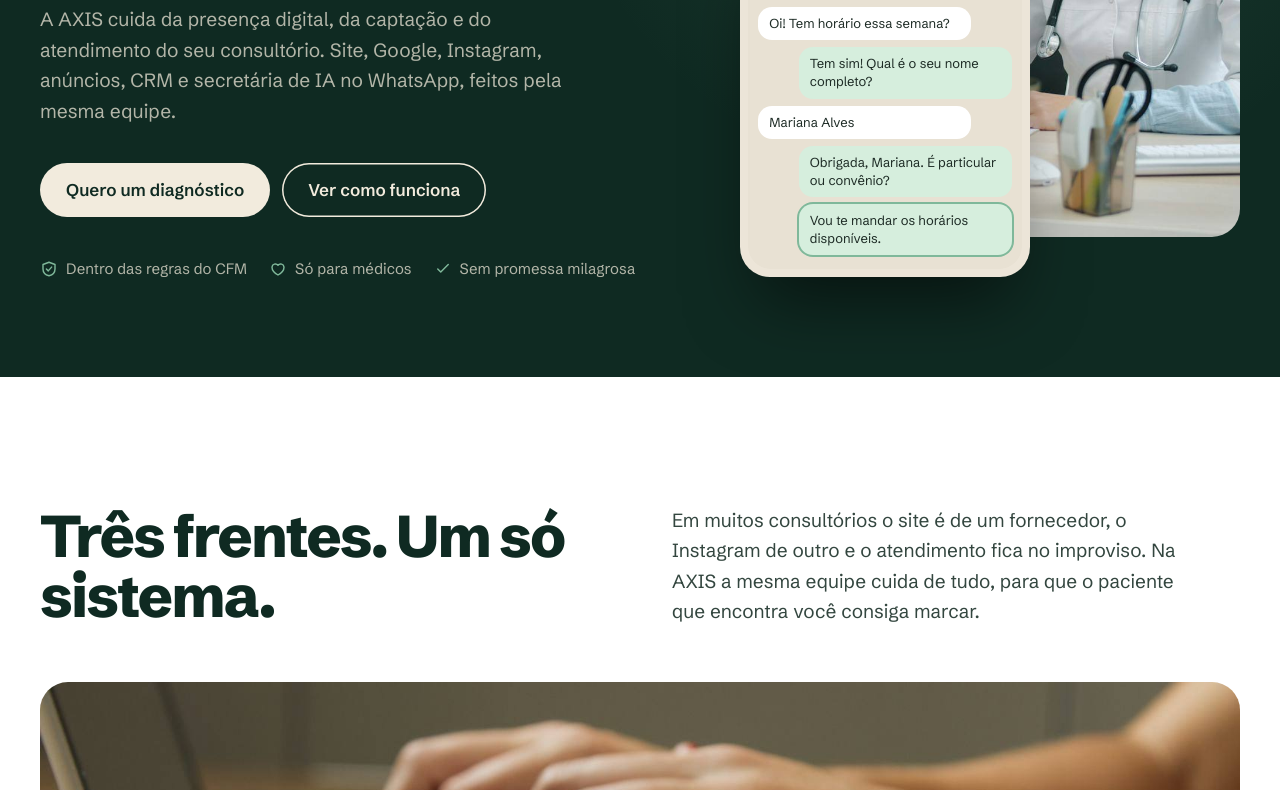
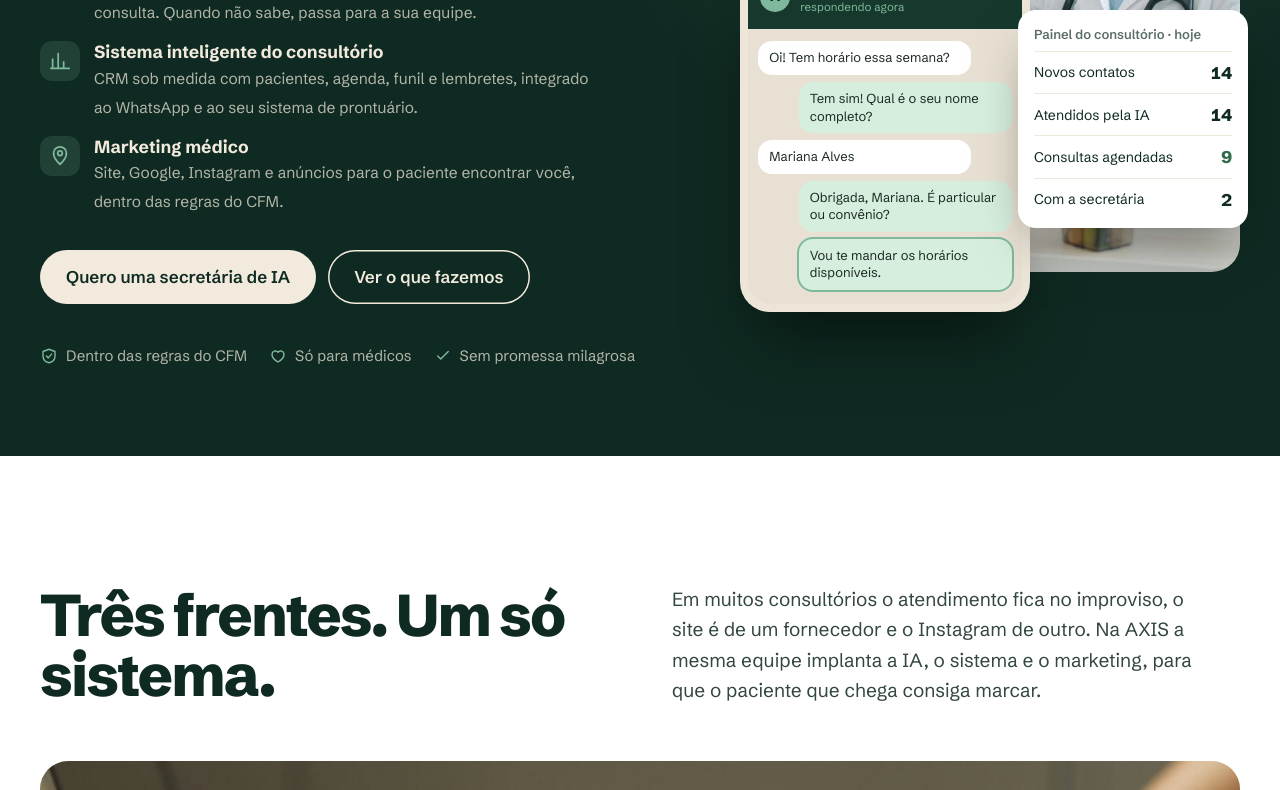
Before and after one commit to contatocaioramosprincipal-create/login, a plain HTML site: page index.html in a window 1280 px wide. Shown: the part 445-1235 px from the top of the page. Drawn offline with Linux system fonts and the light colour scheme.

Commit message:
Capa do site: secretária de IA e sistemas inteligentes em destaque
Co-Authored-By: Claude Opus 5.5 <noreply@anthropic.com>
Claude-Session: https://claude.ai/code/session_012QCT1NeMZ3tywoae11c1kf

```diff
--- a/index.html
+++ b/index.html
@@ -3,8 +3,8 @@
 <head>
 <meta charset="utf-8">
 <meta name="viewport" content="width=device-width,initial-scale=1,viewport-fit=cover">
-<title>AXIS · Marketing para médicos</title>
-<meta name="description" content="Marketing, IA e sistemas para médicos. Site, Google, Instagram, anúncios, CRM e secretária de IA no WhatsApp, dentro das regras do CFM.">
+<title>AXIS · Secretária de IA e sistemas para consultórios</title>
+<meta name="description" content="Secretária de IA no WhatsApp que atende e agenda pacientes 24h, sistema inteligente (CRM) para o consultório e marketing médico dentro das regras do CFM.">
 <meta name="theme-color" content="#0F2A22">
 <link rel="canonical" href="https://axismed.app.br/">
 <link rel="icon" href="/favicon.svg" type="image/svg+xml">
@@ -13,12 +13,12 @@
 <meta name="apple-mobile-web-app-capable" content="yes">
 <meta name="apple-mobile-web-app-title" content="AXIS Lab">
 <meta property="og:type" content="website"><meta property="og:locale" content="pt_BR">
-<meta property="og:url" content="https://axismed.app.br/"><meta property="og:title" content="AXIS · Marketing para médicos">
-<meta property="og:description" content="Marketing, IA e sistemas para médicos. Site, Google, Instagram, anúncios, CRM e secretária de IA no WhatsApp, dentro das regras do CFM."><meta property="og:image" content="https://axismed.app.br/og.jpg">
+<meta property="og:url" content="https://axismed.app.br/"><meta property="og:title" content="AXIS · Secretária de IA e sistemas para consultórios">
+<meta property="og:description" content="Secretária de IA no WhatsApp que atende e agenda pacientes 24h, sistema inteligente (CRM) para o consultório e marketing médico dentro das regras do CFM."><meta property="og:image" content="https://axismed.app.br/og.jpg">
 <meta name="twitter:card" content="summary_large_image">
 <link rel="preconnect" href="https://fonts.googleapis.com"><link rel="preconnect" href="https://fonts.gstatic.com" crossorigin>
 <link rel="stylesheet" href="https://fonts.googleapis.com/css2?family=Schibsted+Grotesk:wght@400;500;600;700;800&display=swap">
-<link rel="stylesheet" href="/site.css?v=7">
+<link rel="stylesheet" href="/site.css?v=8">
 </head>
 <body>
 <header class="nav"><div class="wrap">
@@ -30,9 +30,14 @@
 <section class="hero dark">
   <div class="wrap">
     <div>
-      <h1>O médico que o paciente encontra, confia e consegue marcar.</h1>
-      <p class="lede">A AXIS cuida da presença digital, da captação e do atendimento do seu consultório. Site, Google, Instagram, anúncios, CRM e secretária de IA no WhatsApp, feitos pela mesma equipe.</p>
-      <div class="ctas"><a class="btn b-cream" href="#contato">Quero um diagnóstico</a><a class="btn b-line" style="color:var(--cream)" href="#metodo">Ver como funciona</a></div>
+      <h1>Secretária de IA e sistemas inteligentes para o seu consultório.</h1>
+      <p class="lede">Seu consultório atendendo e agendando no WhatsApp 24 horas, com cada paciente organizado num sistema feito para você.</p>
+      <ul class="does">
+        <li><svg viewBox="0 0 24 24" fill="none" stroke="currentColor" stroke-width="1.9" stroke-linecap="round" stroke-linejoin="round" aria-hidden="true"><path d="M21 12a8 8 0 0 1-11.6 7.1L4 20l1.1-4.6A8 8 0 1 1 21 12z"/></svg><div><b>Secretária de IA no WhatsApp</b><span>Responde em segundos, tira dúvidas, faz a triagem e marca a consulta. Quando não sabe, passa para a sua equipe.</span></div></li>
+        <li><svg viewBox="0 0 24 24" fill="none" stroke="currentColor" stroke-width="1.9" stroke-linecap="round" stroke-linejoin="round" aria-hidden="true"><path d="M4 20V10M10 20V4M16 20v-7M22 20H2"/></svg><div><b>Sistema inteligente do consultório</b><span>CRM sob medida com pacientes, agenda, funil e lembretes, integrado ao WhatsApp e ao seu sistema de prontuário.</span></div></li>
+        <li><svg viewBox="0 0 24 24" fill="none" stroke="currentColor" stroke-width="1.9" stroke-linecap="round" stroke-linejoin="round" aria-hidden="true"><path d="M12 21s-7-6.2-7-12a7 7 0 0 1 14 0c0 5.8-7 12-7 12z"/><circle cx="12" cy="9" r="2.5"/></svg><div><b>Marketing médico</b><span>Site, Google, Instagram e anúncios para o paciente encontrar você, dentro das regras do CFM.</span></div></li>
+      </ul>
+      <div class="ctas"><a class="btn b-cream" href="#contato" data-t="Hero: quero uma secretária de IA">Quero uma secretária de IA</a><a class="btn b-line" style="color:var(--cream)" href="#servicos">Ver o que fazemos</a></div>
       <div class="trust"><span><svg viewBox="0 0 24 24" fill="none" stroke="currentColor" stroke-width="1.9" stroke-linecap="round" stroke-linejoin="round" aria-hidden="true"><path d="M12 3l8 3v6c0 5-3.5 8-8 9-4.5-1-8-4-8-9V6z"/><path d="M8.5 12l2.5 2.5 4.5-5"/></svg>Dentro das regras do CFM</span><span><svg viewBox="0 0 24 24" fill="none" stroke="currentColor" stroke-width="1.9" stroke-linecap="round" stroke-linejoin="round" aria-hidden="true"><path d="M12 20s-8-4.6-8-10.5A4.5 4.5 0 0 1 12 7a4.5 4.5 0 0 1 8 2.5C20 15.4 12 20 12 20z"/></svg>Só para médicos</span><span><svg viewBox="0 0 24 24" fill="none" stroke="currentColor" stroke-width="1.9" stroke-linecap="round" stroke-linejoin="round" aria-hidden="true"><path d="M5 12l4 4 10-10"/></svg>Sem promessa milagrosa</span></div>
     </div>
     <div class="scene">
@@ -48,21 +53,27 @@
         </div>
       </div>
       <div class="booked"><span class="ck"><svg viewBox="0 0 24 24" fill="none" stroke="currentColor" stroke-width="2.6" stroke-linecap="round" stroke-linejoin="round" aria-hidden="true"><path d="M5 12l4 4 10-10"/></svg></span><div><b>Consulta marcada</b><small>Quinta, 14h</small></div></div>
+      <div class="crm" aria-label="Exemplo do painel do sistema do consultório"><b>Painel do consultório · hoje</b>
+        <div class="crm-r"><span>Novos contatos</span><em>14</em></div>
+        <div class="crm-r"><span>Atendidos pela IA</span><em>14</em></div>
+        <div class="crm-r"><span>Consultas agendadas</span><em>9</em></div>
+        <div class="crm-r"><span>Com a secretária</span><em>2</em></div>
+      </div>
     </div>
   </div>
 </section>
 
 <section class="sec s-serv" id="servicos">
   <div class="wrap">
-    <div class="sec-h"><h2>Três frentes. Um só sistema.</h2><p>Em muitos consultórios o site é de um fornecedor, o Instagram de outro e o atendimento fica no improviso. Na AXIS a mesma equipe cuida de tudo, para que o paciente que encontra você consiga marcar.</p></div>
+    <div class="sec-h"><h2>Três frentes. Um só sistema.</h2><p>Em muitos consultórios o atendimento fica no improviso, o site é de um fornecedor e o Instagram de outro. Na AXIS a mesma equipe implanta a IA, o sistema e o marketing, para que o paciente que chega consiga marcar.</p></div>
     <div class="banner"><img src="/img/bgserv.jpg" alt="Notebook e estetoscópio sobre a mesa do consultório" loading="lazy" width="1600" height="1067"></div>
     <div class="pillars">
+      <div class="pillar"><span class="tag"><svg viewBox="0 0 24 24" fill="none" stroke="currentColor" stroke-width="1.9" stroke-linecap="round" stroke-linejoin="round" aria-hidden="true"><rect x="3.5" y="5" width="17" height="15.5" rx="2.5"/><path d="M3.5 10h17M8 3v4M16 3v4"/></svg>Atendimento</span><h3>Atender e agendar</h3><p>Secretária de IA e sistema próprio: resposta em segundos, a qualquer hora, sem deixar nenhum contato esfriar.</p>
+        <ul><li>Secretária de IA no WhatsApp (API oficial)</li><li>CRM e sistema de gestão sob medida</li><li>Contato entra no sistema sem digitação</li></ul></div>
       <div class="pillar"><span class="tag"><svg viewBox="0 0 24 24" fill="none" stroke="currentColor" stroke-width="1.9" stroke-linecap="round" stroke-linejoin="round" aria-hidden="true"><path d="M12 21s-7-6.2-7-12a7 7 0 0 1 14 0c0 5.8-7 12-7 12z"/><circle cx="12" cy="9" r="2.5"/></svg>Presença</span><h3>Ser encontrado</h3><p>Identidade visual, site e Google prontos para quem está pesquisando agora.</p>
         <ul><li>Identidade visual e logo</li><li>Site rápido no celular, com CRM e RQE visíveis</li><li>Perfil no Google completo</li></ul></div>
       <div class="pillar"><span class="tag"><svg viewBox="0 0 24 24" fill="none" stroke="currentColor" stroke-width="1.9" stroke-linecap="round" stroke-linejoin="round" aria-hidden="true"><path d="M12 20s-8-4.6-8-10.5A4.5 4.5 0 0 1 12 7a4.5 4.5 0 0 1 8 2.5C20 15.4 12 20 12 20z"/></svg>Captação</span><h3>Gerar confiança</h3><p>Conteúdo que explica e tira dúvidas, mais anúncios para quem procura a sua especialidade.</p>
         <ul><li>Roteiros e edição de Reels</li><li>Carrosséis com fotos reais do consultório</li><li>Tráfego pago segmentado</li></ul></div>
-      <div class="pillar"><span class="tag"><svg viewBox="0 0 24 24" fill="none" stroke="currentColor" stroke-width="1.9" stroke-linecap="round" stroke-linejoin="round" aria-hidden="true"><rect x="3.5" y="5" width="17" height="15.5" rx="2.5"/><path d="M3.5 10h17M8 3v4M16 3v4"/></svg>Atendimento</span><h3>Virar consulta</h3><p>Resposta em segundos, a qualquer hora, sem deixar nenhum contato esfriar.</p>
-        <ul><li>Secretária de IA no WhatsApp (API oficial)</li><li>CRM e sistema de gestão sob medida</li><li>Contato entra no sistema sem digitação</li></ul></div>
     </div>
   </div>
 </section>
--- a/site.css
+++ b/site.css
@@ -45,11 +45,11 @@ h1,h2,h3{color:var(--ink);font-weight:800;letter-spacing:-.035em;line-height:1.0
 @media (max-width:920px){.nav-l{display:none}.nav-m{display:inline-flex}.nav .wrap{height:70px}.nav .btn.hide-m{display:none}}
 
 /* hero */
-.hero{background:var(--forest);color:var(--on-dark-2);padding:150px 0 96px;position:relative;overflow:hidden}
+.hero{background:var(--forest);color:var(--on-dark-2);padding:132px 0 88px;position:relative;overflow:hidden}
 .hero::after{content:"";position:absolute;right:-12%;top:-30%;width:70%;aspect-ratio:1;background:radial-gradient(closest-side,rgba(127,184,154,.16),transparent);pointer-events:none}
 .hero .wrap{display:grid;grid-template-columns:1.12fr .88fr;gap:64px;align-items:center;position:relative;z-index:1}
-.hero h1{font-size:clamp(44px,5.4vw,78px);letter-spacing:-.045em;line-height:.98}
-.hero .lede{font-size:clamp(18px,1.5vw,21px);max-width:540px;margin:28px 0 36px;color:var(--on-dark-2)}
+.hero h1{font-size:clamp(38px,4.1vw,60px);letter-spacing:-.045em;line-height:.98}
+.hero .lede{font-size:clamp(18px,1.4vw,20px);max-width:560px;margin:24px 0 32px;color:var(--on-dark-2)}
 .trust{display:flex;flex-wrap:wrap;gap:10px 22px;margin-top:40px;font-size:15px;color:var(--on-dark-2)}
 .trust span{display:inline-flex;align-items:center;gap:8px}
 .trust svg{width:18px;height:18px;color:var(--sage)}
@@ -74,6 +74,18 @@ h1,h2,h3{color:var(--ink);font-weight:800;letter-spacing:-.035em;line-height:1.0
 }
 @keyframes pop{from{opacity:0;transform:translateY(8px)}to{opacity:1;transform:none}}
 
+/* o que fazemos, no topo */
+.does{list-style:none;padding:0;margin:-8px 0 34px;display:grid;gap:14px;max-width:560px}
+.does li{display:grid;grid-template-columns:40px 1fr;gap:14px;align-items:start}
+.does svg{width:40px;height:40px;padding:9px;border-radius:12px;background:rgba(127,184,154,.16);color:var(--sage)}
+.does b{display:block;color:var(--on-dark);font-size:17.5px;line-height:1.3}
+.does span{font-size:15.5px;line-height:1.5;color:var(--on-dark-2)}
+.crm{position:absolute;right:-8px;bottom:84px;width:230px;background:#fff;border-radius:18px;padding:14px 16px 8px;box-shadow:0 24px 50px -18px rgba(0,0,0,.5);color:var(--ink)}
+.crm b{display:block;font-size:13px;color:var(--mute);font-weight:600;margin-bottom:6px}
+.crm-r{display:flex;justify-content:space-between;align-items:center;padding:7px 0;border-top:1px solid #EEE9DF;font-size:14px}
+.crm-r em{font-style:normal;font-weight:800;font-size:17px;font-variant-numeric:tabular-nums}
+.crm-r:nth-of-type(3) em{color:var(--sage-d)}
+@media (prefers-reduced-motion:no-preference){.crm{opacity:0;animation:pop .5s ease-out 3.9s forwards}}
 /* seções */
 .sec{padding:clamp(80px,10vw,136px) 0;position:relative}
 .sec-h{display:grid;grid-template-columns:1fr 1fr;gap:40px 64px;align-items:end;margin-bottom:56px}
@@ -230,6 +242,8 @@ dialog::backdrop{background:rgba(9,32,26,.6)}
   .ph-body{font-size:12px}
   .booked{right:-4px;top:16px;padding:11px 14px}
   .booked b{font-size:14px}
+  .crm{display:none}
+  .does{gap:12px}.does b{font-size:16.5px}.does span{font-size:15px}
   .ctas .btn{width:100%}
   .os{grid-template-columns:1fr}
   .floatnote{display:none}
```
Also changed, not shown: lab/index.html (+1 -1 lines).
